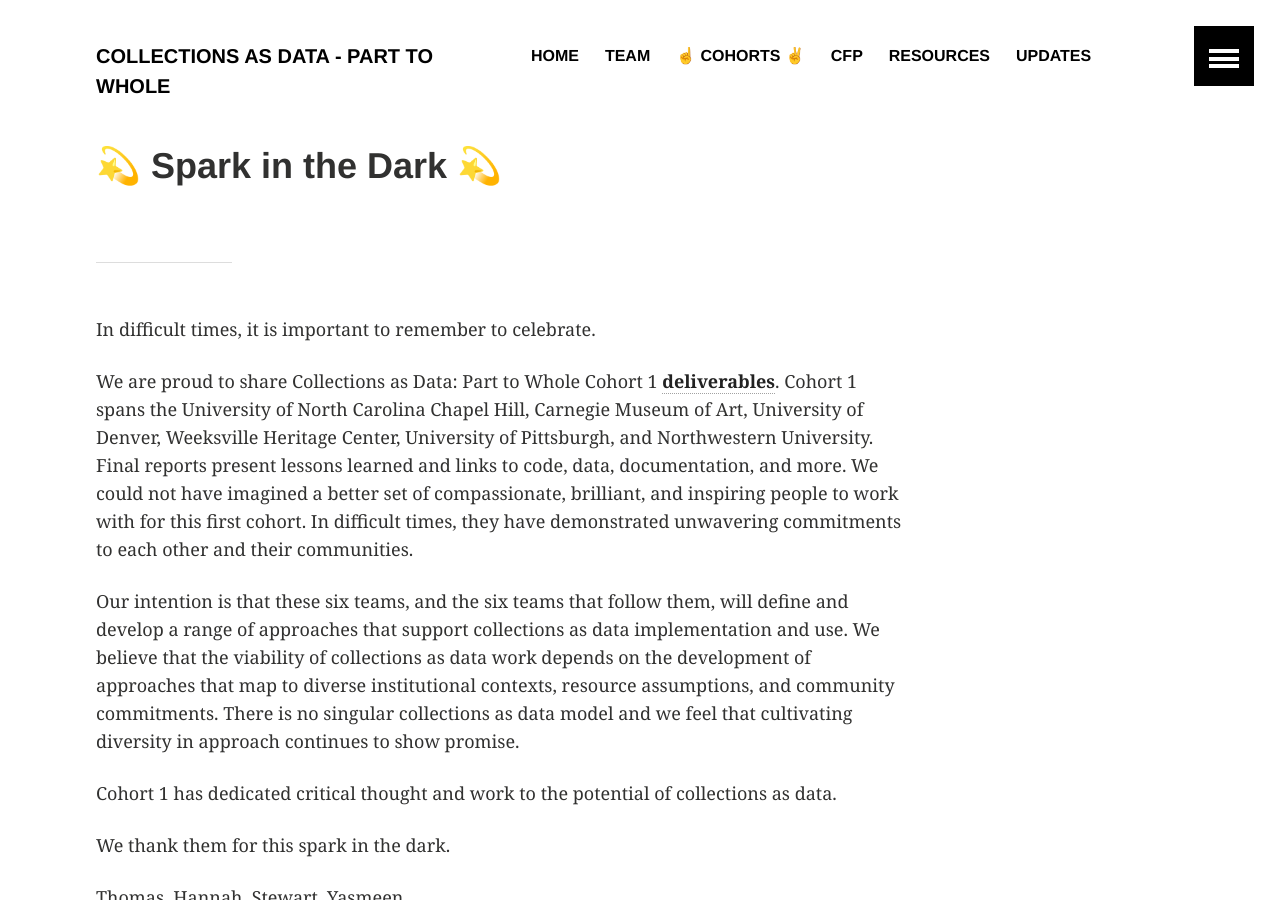
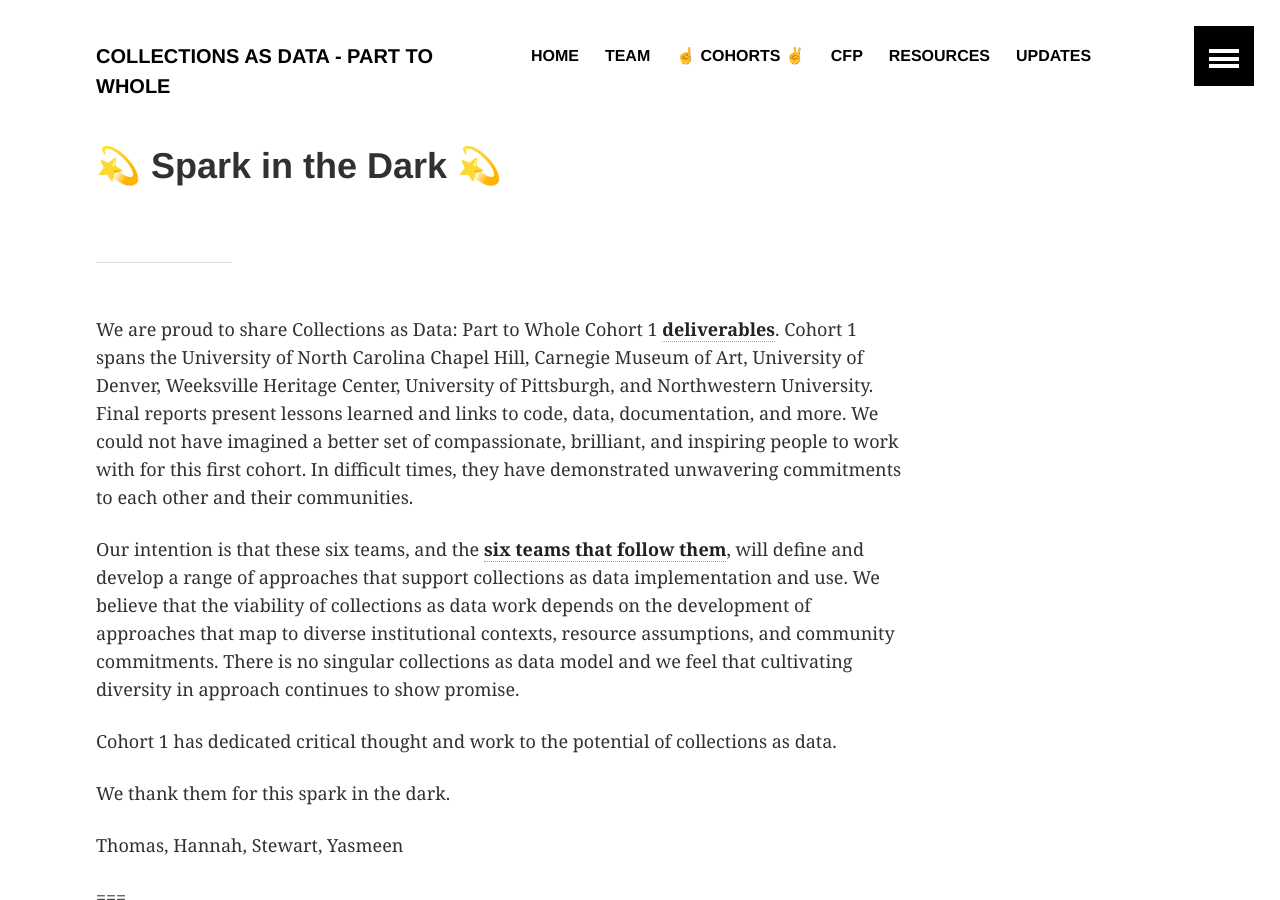
Before and after one commit to collectionsasdata/part2whole, a Jekyll site: the page built from _posts/2020-12-04-spark.markdown, in a window 1280 px wide and 900 px high. Built offline with Jekyll 4.4.1, drawn with Linux system fonts in a browser that asks for light colours.

Commit message:
Update 2020-12-04-spark.markdown

```diff
--- a/_posts/2020-12-04-spark.markdown
+++ b/_posts/2020-12-04-spark.markdown
@@ -5,11 +5,10 @@ date:   2020-12-04
 teaser: "Cohort 1 projects complete"
 ---
 ---
-In difficult times, it is important to remember to celebrate.
 
 We are proud to share Collections as Data: Part to Whole Cohort 1 [**deliverables**](https://osf.io/r9n3s/wiki/home/). Cohort 1 spans the University of North Carolina Chapel Hill, Carnegie Museum of Art, University of Denver, Weeksville Heritage Center, University of Pittsburgh, and Northwestern University. Final reports present lessons learned and links to code, data, documentation, and more. We could not have imagined a better set of compassionate, brilliant, and inspiring people to work with for this first cohort. In difficult times, they have demonstrated unwavering commitments to each other and their communities.
 
-Our intention is that these six teams, and the six teams that follow them, will define and develop a range of approaches that support collections as data implementation and use. We believe that the viability of collections as data work depends on the development of approaches that map to diverse institutional contexts, resource assumptions, and community commitments. There is no singular collections as data model and we feel that cultivating diversity in approach continues to show promise.
+Our intention is that these six teams, and the [**six teams that follow them**](https://collectionsasdata.github.io/part2whole/cohortone/), will define and develop a range of approaches that support collections as data implementation and use. We believe that the viability of collections as data work depends on the development of approaches that map to diverse institutional contexts, resource assumptions, and community commitments. There is no singular collections as data model and we feel that cultivating diversity in approach continues to show promise.
 
 Cohort 1 has dedicated critical thought and work to the potential of collections as data.
 
```
